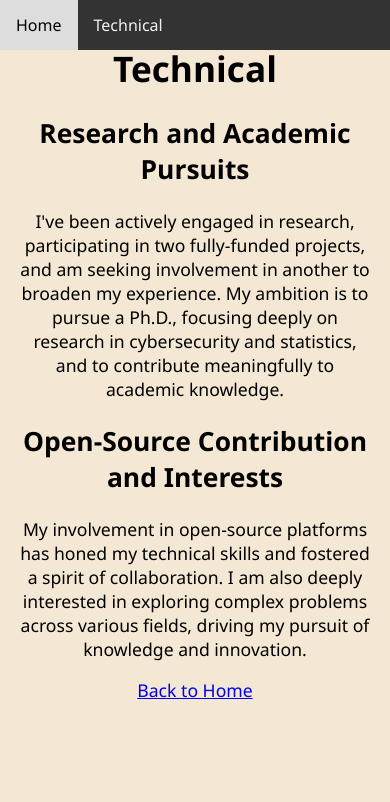
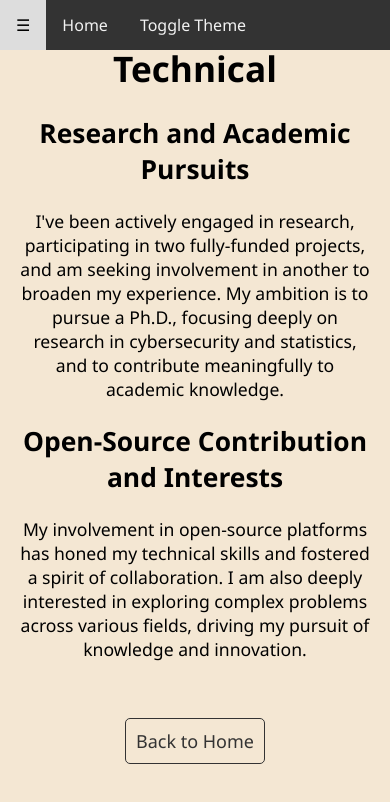
Before and after one commit to akshayDham/Personal_Website, a plain HTML site: page passion.html in a window 390 px wide. Drawn offline with Linux system fonts and the light colour scheme.

Commit message:
Update passion.html

```diff
--- a/passion.html
+++ b/passion.html
@@ -4,12 +4,13 @@
     <meta charset="UTF-8">
     <meta name="viewport" content="width=device-width, initial-scale=1.0">
     <title>Akshay Dhamsania's Passions</title>
-    <link rel="stylesheet" href="style.css">
+    <link rel="stylesheet" href="style.css" title="main">
+
 </head>
 <body>
     <nav class="navbar">
         <a href="index.html">Home</a>
-        <a href="passion.html">Technical</a>
+        <a href="#" id="themeToggle">Toggle Theme</a>
         <!-- Add other links as needed -->
     </nav>
     <div class="container">
@@ -25,9 +26,11 @@
             <p>My involvement in open-source platforms has honed my technical skills and fostered a spirit of collaboration. I am also deeply interested in exploring complex problems across various fields, driving my pursuit of knowledge and innovation.</p>
         </section>
         <footer>
-            <p><a href="index.html">Back to Home</a></p>
+
+
         </footer>
     </div>
-
+    <a href="index.html" class="back-home">Back to Home</a>
+    <script src="script.js"></script>
 </body>
 </html>
```
